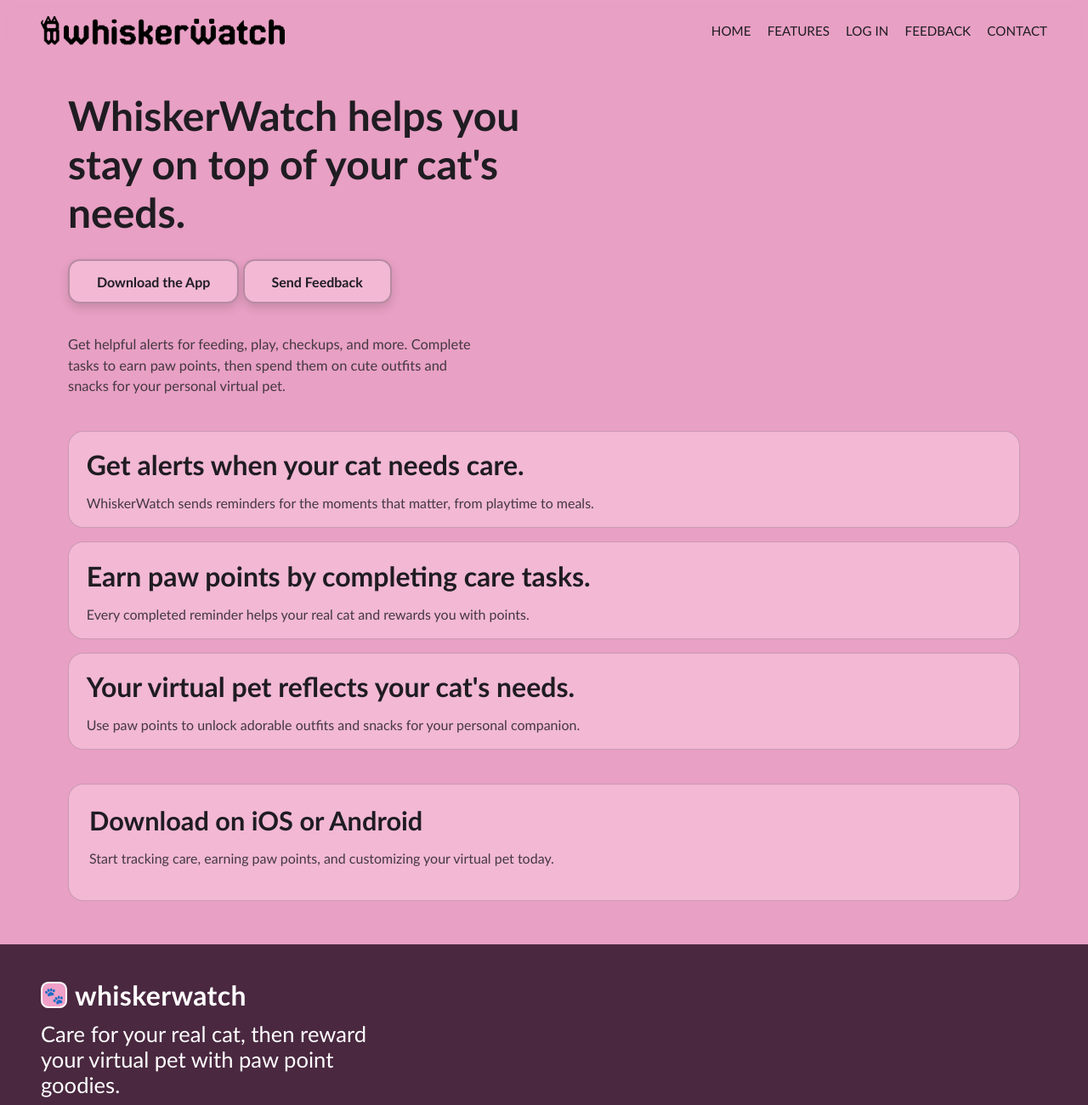
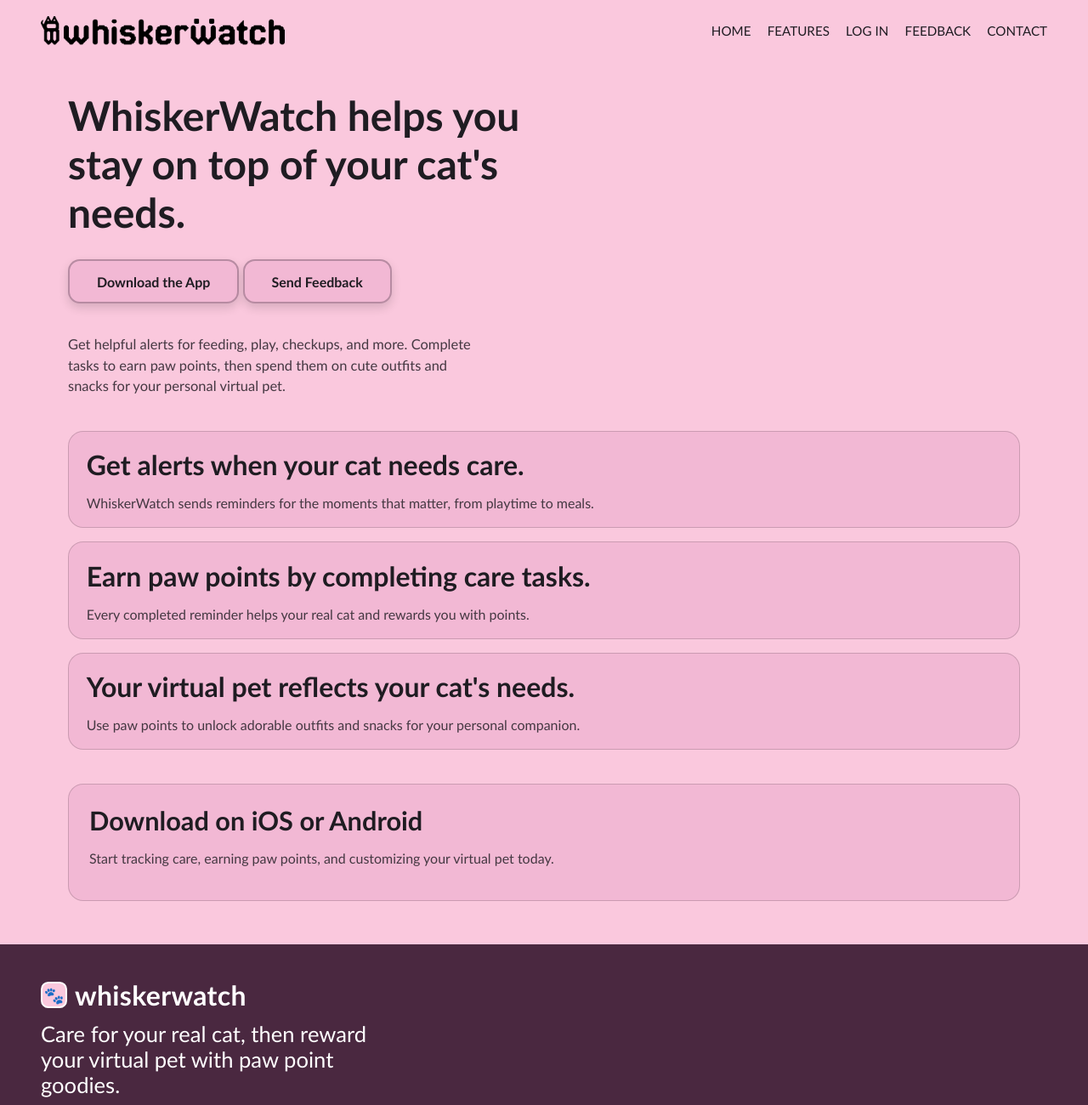
Before and after one commit to RhiBee003/whiskerWatch, a plain HTML site: page static/index.html in a window 1280 px wide. Shown: the whole page at 85% size. Drawn offline with Linux system fonts and the light colour scheme.

Commit message:
Update site background to #fac8dd for a softer pink palette.
Align topbar, dashboard gradient, and logo surfaces with the new background while keeping dark text readable.

Co-authored-by: Cursor <cursoragent@cursor.com>

```diff
--- a/static/styles.css
+++ b/static/styles.css
@@ -1,5 +1,5 @@
 :root {
-  --pink-bg: #e8a0c4;
+  --pink-bg: #fac8dd;
   --pink-card: #f2b8d4;
   --pink-surface: rgba(255, 205, 225, 0.52);
   --pink-surface-soft: rgba(255, 215, 232, 0.45);
@@ -29,7 +29,7 @@ body {
   justify-content: space-between;
   align-items: center;
   padding: 1.2rem 3rem;
-  background: rgba(232, 160, 196, 0.94);
+  background: rgba(250, 200, 221, 0.94);
   backdrop-filter: blur(8px);
 }
 
@@ -55,7 +55,7 @@ body {
   border-radius: 0.55rem;
   font-size: 1.2rem;
   border: 2px solid #211a23;
-  background: #f0a0c8;
+  background: #fac8dd;
 }
 
 .logo-text {
@@ -378,7 +378,7 @@ footer {
 
 footer .logo-mark {
   border-color: #fff;
-  background: #f0a0c8;
+  background: #fac8dd;
 }
 
 footer p {
@@ -389,7 +389,7 @@ footer p {
 
 /* Logged-in dashboard */
 .dashboard-body {
-  background: linear-gradient(165deg, #d890b4 0%, #e8b0cc 45%, #f4c8dc 100%);
+  background: linear-gradient(165deg, #f0b0cc 0%, #fac8dd 45%, #fde4ef 100%);
   min-height: 100vh;
 }
 
@@ -401,7 +401,7 @@ footer p {
   justify-content: space-between;
   align-items: center;
   padding: 1rem 2rem;
-  background: rgba(210, 115, 160, 0.96);
+  background: rgba(240, 168, 200, 0.96);
   backdrop-filter: blur(10px);
   border-bottom: 2px solid rgba(80, 40, 60, 0.12);
 }
```
